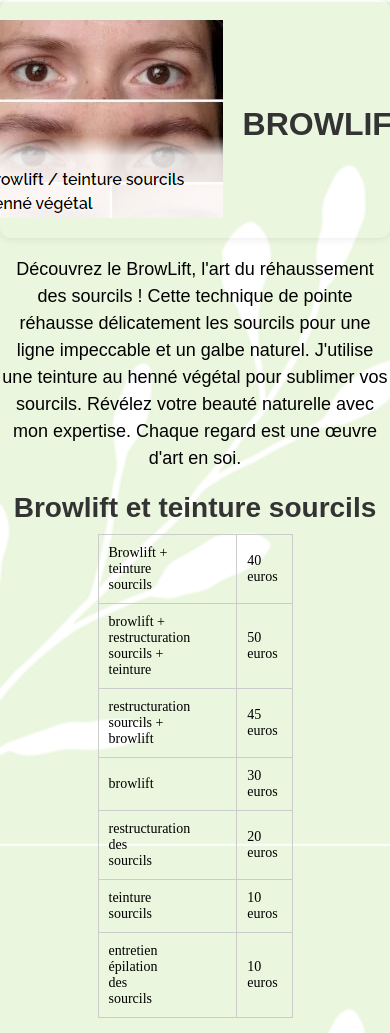
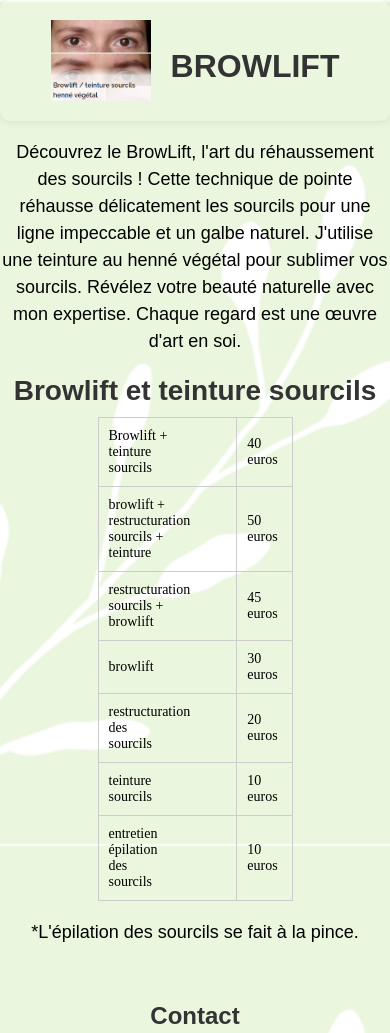
Before and after one commit to valerie806/ROMY.MNE, a plain HTML site: page romy_browlift.html in a window 390 px wide. Shown: the top 1033 px of the page. Drawn offline with Linux system fonts and the light colour scheme.

Commit message:
add
correctif

```diff
--- a/romy.css
+++ b/romy.css
@@ -179,9 +179,14 @@ footer img {
         .image-reduite {
     width: 200px; /* Spécifiez la largeur souhaitée */
     height: auto; /* Permet à la hauteur de s'ajuster automatiquement en conservant les proportions d'origine */
+        }
+    img {
+        max-width: 100px;
+        height: auto;
+    }
 
- }
 }
+
 /* Style pour le conteneur du texte centré */
 .centered-text {
     text-align: center; /* Centre le texte horizontalement */
--- a/romy_browlift.html
+++ b/romy_browlift.html
@@ -55,16 +55,16 @@
 <p> *L'épilation des sourcils se fait à la pince.</p>
 </div>
 <footer>
-    <H1>Contact</H1>
+    <h1>Contact</h1>
     <div class="contact">
     <img src="image/logo tel.png"/><a href="tel:+675512365">06 75 51 23 65</a> <img src="image/logo gmail.png"/><a href="mailto:romy.mne@gmail.com">romy.mne@gmail.com</a>
 </div>
  <H3>Pour prendre rendez-vous :</H3>
     <a href="https://www.rdv360.com/----261?_gl=1%2Af3saab%2A_ga%2AMTQ4NzA2MTE5MS4xNjkwOTYyMTQz%2A_ga_7F9QGRF4XH%2AMTY5NDExMzEzOS45LjAuMTY5NDExMzEzOS42MC4wLjA" target="_blank">accéder à la prise de rendez-vous en ligne</a>
-    <p>ou au cabinet situé au :<BR>
+    <p>ou au cabinet situé au :<br>
 <div class="adresse">
      <a href="https://goo.gl/maps/38XHi86DwKBtv2XB9"><img src="image/map.png" class="reduit"></a>
-        28 rue Léon Blum,<BR> 59820 GRAVELINES</p>
+        28 rue Léon Blum,<br> 59820 GRAVELINES</p>
     </div>
 
 
```
Also changed, not shown: romy_epilation.html (+2 -2 lines), romy_maquillage.html (+2 -2 lines), romy_naturo.html (+2 -2 lines).
